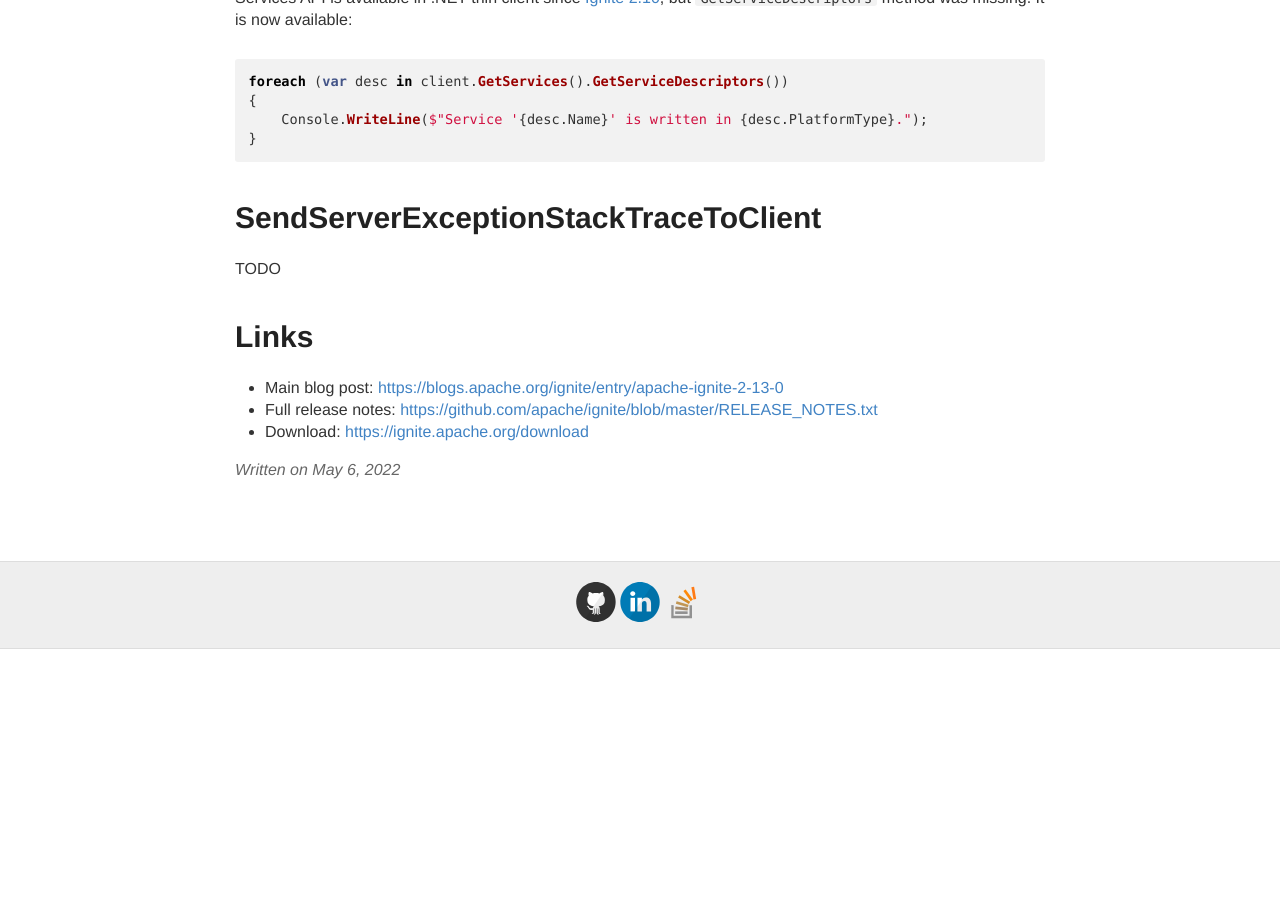
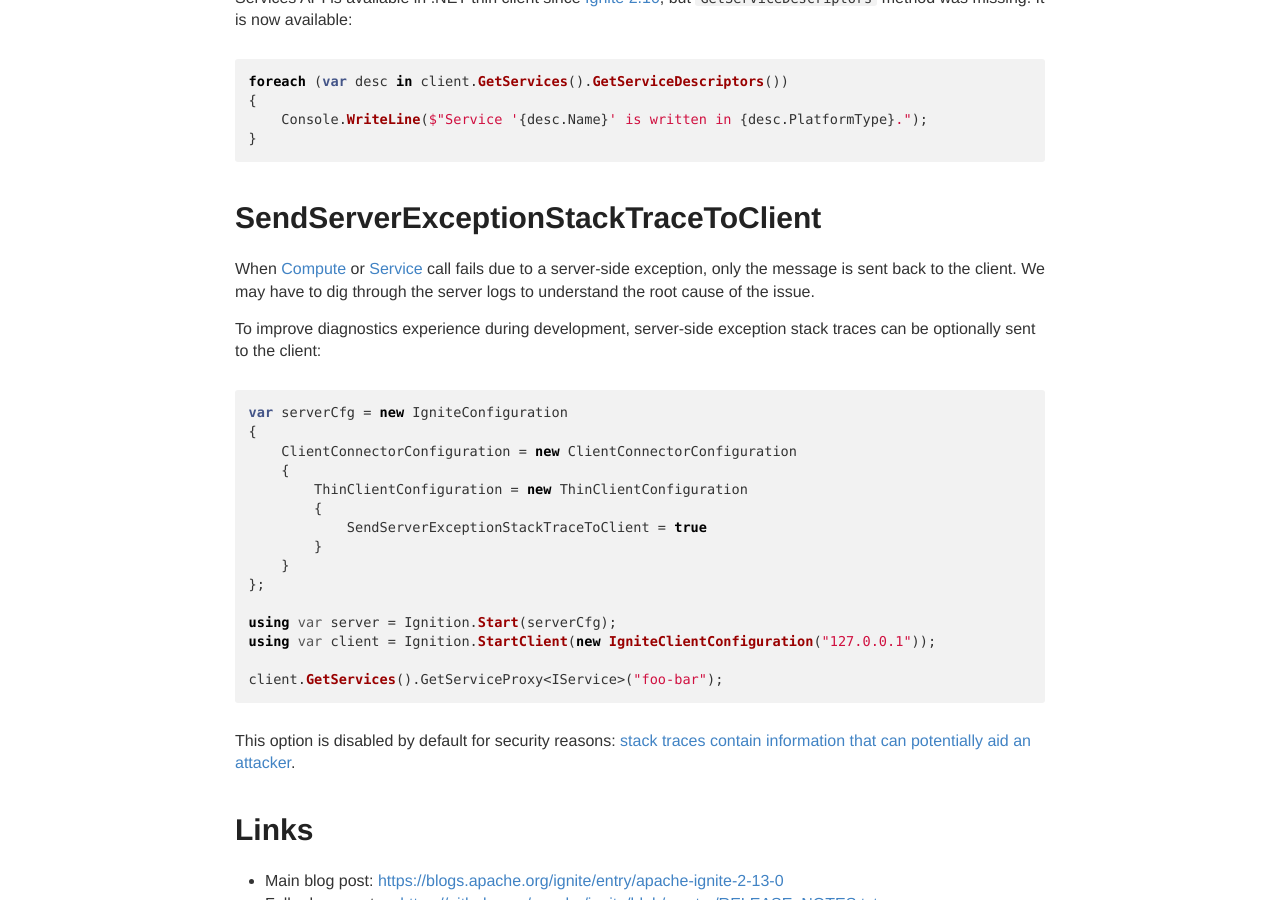
Before and after one commit to ptupitsyn/ptupitsyn.github.io, a Jekyll site: the page built from _posts/2022-05-06-Whats-New-In-Ignite-Net-2.13.md, in a window 1280 px wide and 900 px high, scrolled down 2446 px. Built offline with Jekyll 4.4.1, drawn with Linux system fonts in a browser that asks for light colours; comment, search, counter and statistics services are not loaded; before the commit the page ends 3095 px from its top, so only the background shows below that.

Commit message:
SendServerExceptionStackTraceToClient

````diff
--- a/_posts/2022-05-06-Whats-New-In-Ignite-Net-2.13.md
+++ b/_posts/2022-05-06-Whats-New-In-Ignite-Net-2.13.md
@@ -113,7 +113,30 @@
 
 # SendServerExceptionStackTraceToClient
 
-TODO
+When [Compute](https://ignite.apache.org/releases/latest/dotnetdoc/api/Apache.Ignite.Core.Client.Compute.IComputeClient.html) or [Service](https://ignite.apache.org/releases/latest/dotnetdoc/api/Apache.Ignite.Core.Client.Services.IServicesClient.html)
+call fails due to a server-side exception, only the message is sent back to the client. We may have to dig through the server logs to understand the root cause of the issue.
+
+To improve diagnostics experience during development, server-side exception stack traces can be optionally sent to the client:
+
+```csharp
+var serverCfg = new IgniteConfiguration
+{
+    ClientConnectorConfiguration = new ClientConnectorConfiguration
+    {
+        ThinClientConfiguration = new ThinClientConfiguration
+        {
+            SendServerExceptionStackTraceToClient = true
+        }
+    }
+};
+
+using var server = Ignition.Start(serverCfg);
+using var client = Ignition.StartClient(new IgniteClientConfiguration("127.0.0.1"));
+
+client.GetServices().GetServiceProxy<IService>("foo-bar");
+```
+
+This option is disabled by default for security reasons: [stack traces contain information that can potentially aid an attacker](https://cwe.mitre.org/data/definitions/497.html).
 
 
 # Links
````
